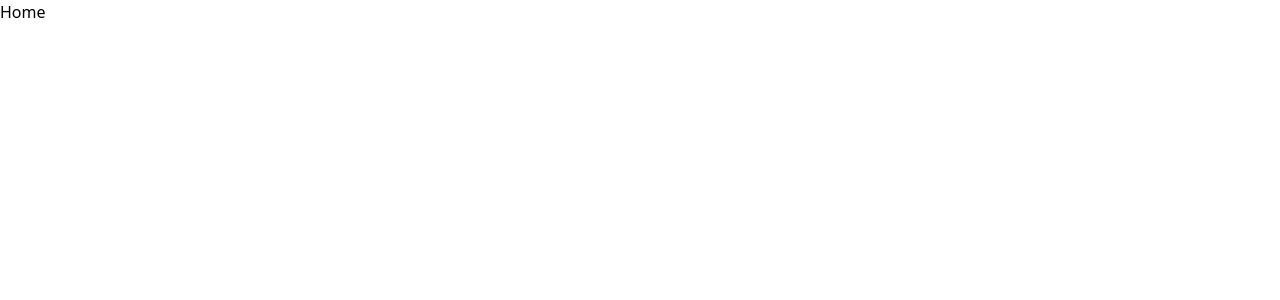
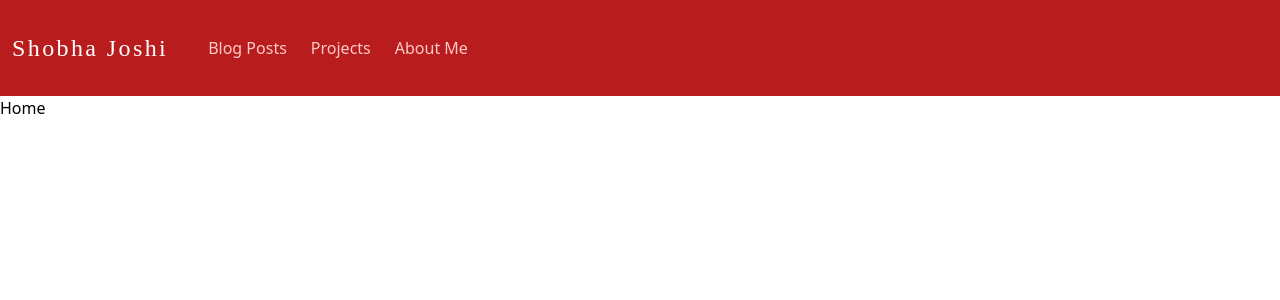
Before and after one commit to shojoi/my-portfolio, a React (Create React App) app: page / in a window 1280 px wide. Shown: the top 300 px of the page. Built offline with nearby package versions, Linux system fonts and the light colour scheme.

Commit message:
add nav bar styles

```diff
--- a/package.json
+++ b/package.json
@@ -7,10 +7,12 @@
     "@testing-library/jest-dom": "^5.16.5",
     "@testing-library/react": "^13.4.0",
     "@testing-library/user-event": "^13.5.0",
+    "classnames": "^2.3.2",
     "react": "^18.2.0",
     "react-dom": "^18.2.0",
     "react-router-dom": "^6.4.1",
     "react-scripts": "5.0.1",
+    "react-social-icons": "^5.14.0",
     "web-vitals": "^2.1.4"
   },
   "scripts": {
--- a/src/App.js
+++ b/src/App.js
@@ -1,24 +1,28 @@
-
-import { BrowserRouter,Route, Routes } from "react-router-dom";
+import React from 'react'
+import { BrowserRouter, Outlet, Route, Routes } from 'react-router-dom';
 import Home from './components/Home';
 import About from './components/About';
 import SinglePost from './components/SinglePost';
 import Post from './components/Post';
 import Project from './components/Project';
+import Navbar from './components/Navbar';
+
+const App = () => {
+    return (
+
+        <BrowserRouter>
+            <Navbar />
+            <Routes>
+                <Route element={<Home />} path="/"></Route>
+                <Route element={<About />} path='/about'></Route>
+                <Route element={<SinglePost />} path='/post/:slug'></Route>
+                <Route element={<Post />} path='/post'></Route>
+                <Route element={<Project />} path='/project'></Route>
+            </Routes>
+        </BrowserRouter>
 
 
-function App() {
-  return (
-    <BrowserRouter>
-      <Routes>
-        <Route component={Home} path='/' exact/>
-        <Route component={About} path='/about' />
-        <Route component={SinglePost} path='/post/:slug' />
-        <Route component={Post} path='/post' />
-        <Route component={Project} path='/project' />
-      </Routes>
-    </BrowserRouter>
-  );
+    )
 }
 
-export default App;
+export default App
--- a/src/components/Navbar.js
+++ b/src/components/Navbar.js
@@ -1,9 +1,57 @@
 import React from 'react'
+import cx from 'classnames';
+
+
+import { NavLink } from 'react-router-dom'
 
 function Navbar() {
-  return (
-    <div>Navbar</div>
-  )
+    return (
+        <header className='bg-red-700 text-grey'>
+            <div className='container mx-auto flex justify-between'>
+                <nav className='flex'>
+                    <NavLink to="/"
+
+                        className="inline-flex items-center py-6 px-3 mr-4 text-red-100 hover:text-white text-2xl font-bold cursive tracking-widest text-white"
+                    >Shobha Joshi
+                    </NavLink>
+                    <NavLink to="/post"
+                        className={({ isActive }) =>
+
+                            cx('inline-flex items-center py-3 px-3 my-6 rounded text-red-200 hover:text-green-800', {
+                                'bg-red-900': isActive
+                            })
+                        }
+                    >
+                        Blog Posts
+                    </NavLink>
+                    <NavLink to="/project"
+                        className={({ isActive }) =>
+
+                            cx('inline-flex items-center py-3 px-3 my-6 rounded text-red-200 hover:text-green-800', {
+                                'bg-red-900': isActive
+                            })
+                        }
+                    >
+                        Projects
+                    </NavLink>
+                    <NavLink
+                        to="/about"
+                        className={({ isActive }) =>
+
+                            cx('inline-flex items-center py-3 px-3 my-6 rounded text-red-200 hover:text-green-800', {
+                                'bg-red-900': isActive
+                            })
+                        }
+                    >
+                        About Me
+                    </NavLink>
+                </nav>
+                <div>
+
+                </div>
+            </div>
+        </header>
+    )
 }
 
 export default Navbar
--- a/src/index.css
+++ b/src/index.css
@@ -2,6 +2,12 @@
 @tailwind components;
 @tailwind utilities;
 
+@import url("https://fonts.googleapis.com/css2?family=Amatic+SC:wfht@700&display=swap");
+
+.cursive{
+  font-family: "Amatic SC", cursive;
+  font-weight: 400;
+}
 .pros img {
   margin-left: auto;
   margin-right:auto;
--- a/src/index.js
+++ b/src/index.js
@@ -1,44 +1,14 @@
 import React from 'react';
 import ReactDOM from 'react-dom/client';
 import './index.css';
-import Components from './components/index';
-import ErrorPage from './components/ErrorPage';
 import reportWebVitals from './reportWebVitals';
-import {
-  createBrowserRouter,
-  RouterProvider,
-} from "react-router-dom";
+import App from './App';
 
-const { Home, About, SinglePost, Post, Project } = Components;
-
-const router = createBrowserRouter([
-  {
-    path: "/",
-    element: <Home />,
-    errorElement: <ErrorPage />
-  },
-  {
-    path: "/about",
-    element: <About />,
-  },
-  {
-    path: "/post/:slug",
-    element: <SinglePost />,
-  },
-  {
-    path: "/post",
-    element: <Post />,
-  },
-  {
-    path: "/project",
-    element: <Project />,
-  },
-]);
 
 const root = ReactDOM.createRoot(document.getElementById('root'));
 root.render(
   <React.StrictMode>
-    <RouterProvider router={router} />
+    <App/>
   </React.StrictMode>
 );
 
--- /dev/null
+++ b/src/routes/root.jsx
@@ -0,0 +1,11 @@
+import Navbar from "../components/Navbar";
+import Home from "../components/Home";
+import { Outlet, Navigate } from "react-router-dom";
+export default function Root() {
+    return (
+        <>
+            <Navbar />
+            <Outlet />
+        </>
+    )
+}
```
Also changed, not shown: src/App.css (deleted, +0 -38 lines), 2 other files (tests, documents, lock files or other folders).
